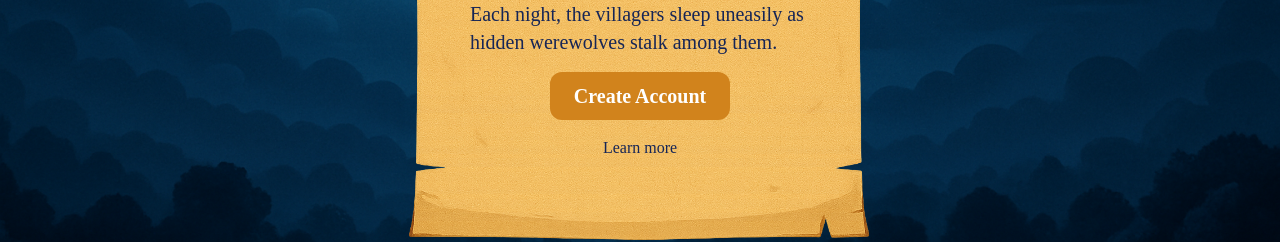
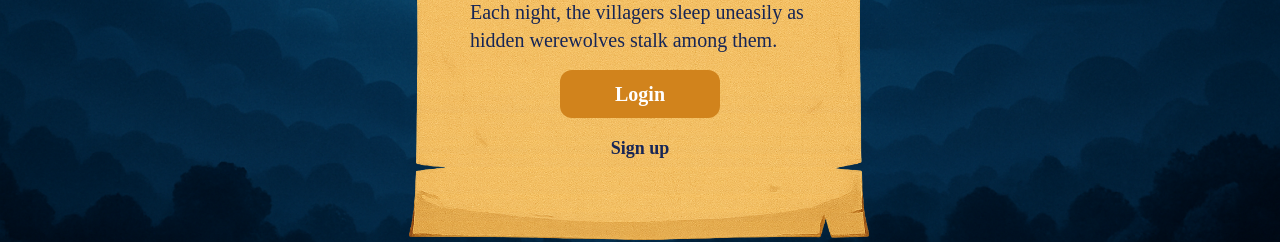
Before and after one commit to wenghaishi/moonveil-fe, a Next.js app: page / in a window 1280 px wide. Shown: the part 500-742 px from the top of the page. Built offline with nearby package versions, Linux system fonts and the light colour scheme; a web font is replaced by a local one.

Commit message:
made button routing changes

```diff
--- a/src/components/CustomButton.tsx
+++ b/src/components/CustomButton.tsx
@@ -21,7 +21,7 @@ export default function CustomButton({variant = CustomButtonVariants.Solid, onCl
   // Solid button variant
   if (variant === CustomButtonVariants.Solid) {
     return (
-      <button className={'title-font w-auto h-10 px-6 md:h-12 bg-[#D1831C] rounded-xl text-white md:text-xl font-bold cursor-pointer'} onClick={onClick}>
+      <button className={'title-font min-w-40 w-auto h-10 px-6 md:h-12 bg-[#D1831C] rounded-xl text-white md:text-xl font-bold cursor-pointer'} onClick={onClick}>
         {text}
       </button>
     )
--- a/src/components/MainCard.tsx
+++ b/src/components/MainCard.tsx
@@ -1,7 +1,6 @@
 'use client'
 
-import Link from "next/link";
-import {MainCardContent} from "@/enums";
+import {CustomButtonVariants, MainCardContent} from "@/enums";
 import React from "react";
 import CustomButton from "@/components/CustomButton";
 
@@ -11,9 +10,10 @@ type MainCardProps = {
 
 export default function MainCard({setCardContentAction}: MainCardProps) {
 
-  const handleClick =() => {
-    setCardContentAction(MainCardContent.Login)
+  const handleClick =(destination: MainCardContent) => {
+    setCardContentAction(destination)
   }
+
   return (
     <>
       <div className={'title-font text-blue-950 font-bold text-2xl sm:text-5xl px-4 md:px-10'}>Welcome!</div>
@@ -22,9 +22,9 @@ export default function MainCard({setCardContentAction}: MainCardProps) {
         <br />
         <br />
         Each night, the villagers sleep uneasily as hidden werewolves stalk among them.</div>
-      <CustomButton onClick={handleClick} text={"Create Account"} />
+      <CustomButton onClick={() => handleClick(MainCardContent.Login)} text={"Login"} />
 
-      <Link href={'/docs'} className={'text-blue-950 title-font'}>Learn more</Link>
+      <CustomButton onClick={() => handleClick(MainCardContent.Signup)} text={"Sign up"} variant={CustomButtonVariants.Ghost} />
     </>
   )
 }
--- a/src/components/SignupCard.tsx
+++ b/src/components/SignupCard.tsx
@@ -195,7 +195,7 @@ export default function SignupCard({ setCardContentAction }: SignupCardProps) {
         <CustomButton
           variant={CustomButtonVariants.Solid}
           onClick={handleSignup}
-          text="Create Account"
+          text="Sign up"
         />
         <CustomButton
           variant={CustomButtonVariants.Ghost}
```
